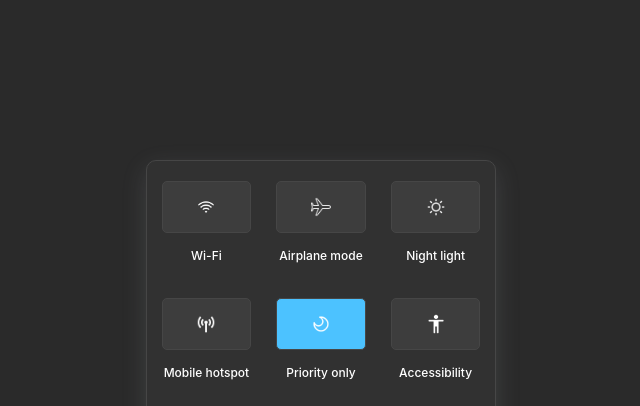
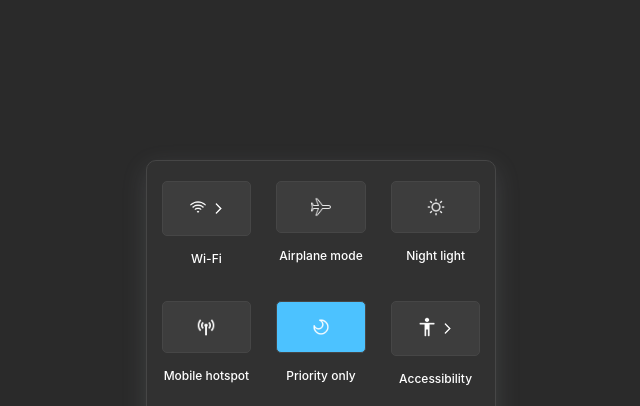
Before and after one commit to 2Kelvin/css-grid-exercise, a plain HTML site: page index.html in a window 1280 px wide. Shown: the top 406 px of the page, without its empty margins (319-959 px from the left). Drawn offline with Linux system fonts and the light colour scheme.

Commit message:
added forward arrow to WiFi and Accessibility icon divs

```diff
--- a/index.html
+++ b/index.html
@@ -11,8 +11,9 @@
     <!-- grid container  -->
     <div class="gridContainer">
         <div>
-            <div class="icon">
+            <div id="twoIcons" class="icon">
                 <img src="icons/wifi.png" alt="airplane-mode">
+                <img src="icons/forward-small.png" alt="next icon" id="nextIcon">
             </div>
             <p class="iconParagraph">Wi-Fi</p>
         </div>
@@ -41,8 +42,9 @@
             <p class="iconParagraph">Priority only</p>
         </div>
         <div>
-             <div class="icon">
+             <div id="twoIcons" class="icon">
                 <img src="icons/accessibility.png" alt="airplane-mode">
+                <img src="icons/forward-small.png" alt="next icon" id="nextIcon">
             </div>
             <p class="iconParagraph">Accessibility</p>
         </div>
--- a/styles.css
+++ b/styles.css
@@ -37,19 +37,16 @@ body{
     border: #464646 solid 1px;
     background-color: #3d3d3d;
     border-radius: 5px;
-    /* width: fit-content; */
     display: flex;
-    /* margin: 15px auto; */
     padding: 15px 0px;
     margin-top: 15px;
-
-
 }
 
 .icon > img{
     margin: auto;
     height: 20px;
     width: 20px;
+    /* background-color: hotpink; */
 }
 
 .iconParagraph{
@@ -61,3 +58,14 @@ body{
 .blue{
     background-color: #4cc2ff;
 }
+
+#nextIcon{
+    height: 13px;
+    width: 13px;
+    margin-bottom: 2.4px;
+}
+
+#twoIcons{
+    display: block;
+    text-align: center;
+}
```
Also changed, not shown: icons/forward-small.png (added), icons/next.png (deleted).
